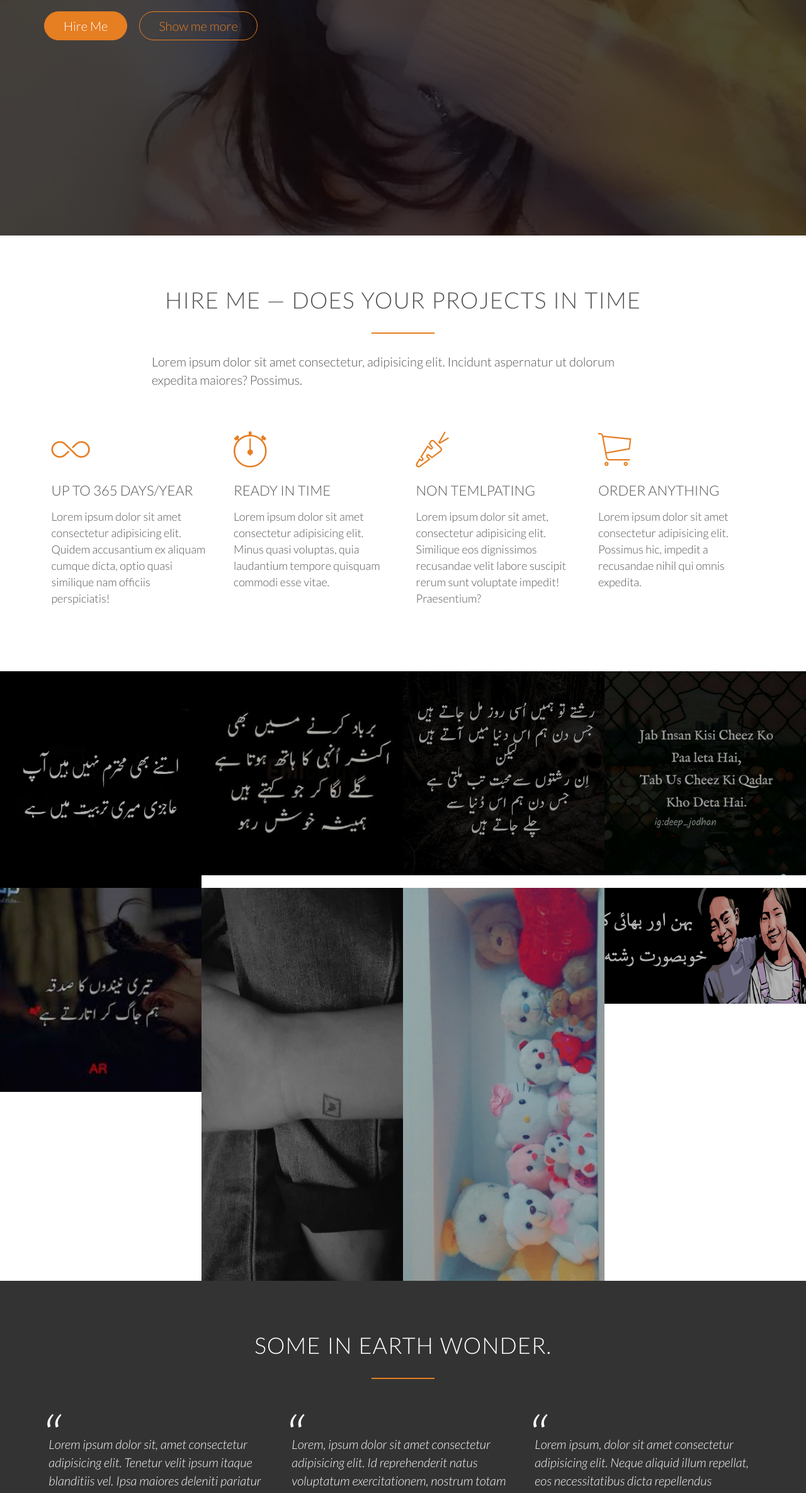
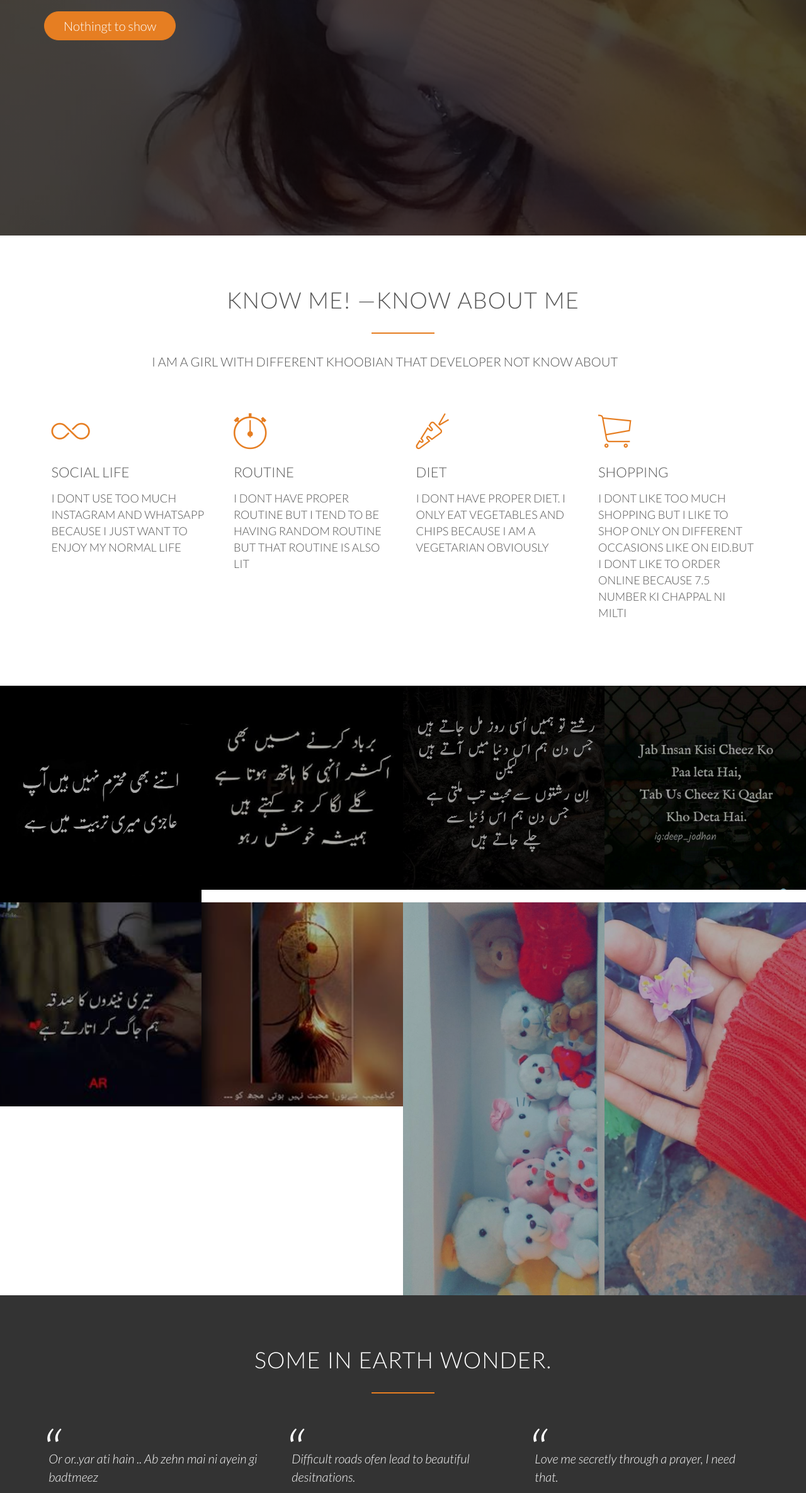
Before and after one commit to umerwaseem4/Client1Webpage, a plain HTML site: page index.html in a window 1280 px wide. Shown: the part 426-2797 px from the top of the page at 63% size. Drawn offline with nearby package versions, Linux system fonts and the light colour scheme; a script that the page names is missing; files whose address does not match are found by name.

Commit message:
added some changes

```diff
--- a/index.html
+++ b/index.html
@@ -30,47 +30,46 @@
             </nav>
             <div class="hero-text-box">
                 <h1>Myself Humna.<br>Born to be a Picasso.</h1>
-                <a class="btn btn-full js--scroll-to-plans" href="#">Hire Me</a>
-                <a class="btn btn-ghost js--scroll-to-start" href="#">Show me more</a>
+                <a class="btn btn-full js--scroll-to-plans" href="#">Nothingt to show</a>
             </div>
 
         </header>
 
         <section class="section-features js--section-features" id="features">
             <div class="row">
-                <h2>Hire Me &mdash; Does your projects in time</h2>
+                <h2>KNOW ME! &mdash;KNOW ABOUT ME</h2>
                 <p class="long-copy">
-                    Lorem ipsum dolor sit amet consectetur, adipisicing elit. Incidunt aspernatur ut dolorum expedita maiores? Possimus.
+                  I AM A GIRL WITH DIFFERENT KHOOBIAN THAT DEVELOPER NOT KNOW ABOUT
                 </p>
             </div>
 
             <div class="row js--wp-1">
                 <div class="col span-1-of-4 box">
                     <i class="ion-ios-infinite-outline icon-big"></i>
-                    <h3>Up to 365 days/year</h3>
+                    <h3>SOCIAL LIFE</h3>
                     <p>
-                        Lorem ipsum dolor sit amet consectetur adipisicing elit. Quidem accusantium ex aliquam cumque dicta, optio quasi similique nam officiis perspiciatis!
+                        I DONT USE TOO MUCH INSTAGRAM AND WHATSAPP BECAUSE I JUST WANT TO ENJOY MY NORMAL LIFE
                     </p>
                 </div>
                 <div class="col span-1-of-4 box">
                     <i class="ion-ios-stopwatch-outline icon-big"></i>
-                    <h3>Ready in time</h3>
+                    <h3>ROUTINE</h3>
                     <p>
-                       Lorem ipsum dolor sit amet consectetur adipisicing elit. Minus quasi voluptas, quia laudantium tempore quisquam commodi esse vitae.
+                      I DONT HAVE PROPER ROUTINE BUT I TEND TO BE HAVING RANDOM ROUTINE BUT THAT ROUTINE IS ALSO LIT
                     </p>
                 </div>
                 <div class="col span-1-of-4 box">
                     <i class="ion-ios-nutrition-outline icon-big"></i>
-                    <h3>Non Temlpating</h3>
+                    <h3>DIET</h3>
                     <p>
-                        Lorem ipsum dolor sit amet, consectetur adipisicing elit. Similique eos dignissimos recusandae velit labore suscipit rerum sunt voluptate impedit! Praesentium?
+                       I DONT HAVE PROPER DIET. I ONLY EAT VEGETABLES AND CHIPS BECAUSE I AM A VEGETARIAN OBVIOUSLY
                     </p>
                 </div>
                 <div class="col span-1-of-4 box">
                     <i class="ion-ios-cart-outline icon-big"></i>
-                    <h3>Order anything</h3>
+                    <h3>SHOPPING</h3>
                     <p>
-                       Lorem ipsum dolor sit amet consectetur adipisicing elit. Possimus hic, impedit a recusandae nihil qui omnis expedita.
+                        I DONT LIKE TOO MUCH SHOPPING BUT I LIKE TO SHOP ONLY ON DIFFERENT OCCASIONS LIKE ON EID.BUT I DONT LIKE TO ORDER ONLINE BECAUSE 7.5 NUMBER KI CHAPPAL NI MILTI
                     </p>
                 </div>
             </div>
@@ -107,7 +106,7 @@
                 </li>
                 <li>
                     <figure class="meal-photo">
-                        <img src="resources/css/img/portfolio3..jpg" alt="Healthy baguette with egg and vegetables">
+                        <img src="resources/css/img/12345.jpg" alt="Healthy baguette with egg and vegetables">
                     </figure>
                 </li>
                 <li>
@@ -117,7 +116,7 @@
                 </li>
                 <li>
                     <figure class="meal-photo">
-                        <img src="resources/css/img/fdgdfgfg.jpg" alt="Granola with cherries and strawberries">
+                        <img src="resources/css/img/123.jpg" alt="Granola with cherries and strawberries">
                     </figure>
                 </li>
             </ul>
@@ -133,20 +132,22 @@
             <div class="row">
                 <div class="col span-1-of-3">
                     <blockquote>
-                        Lorem ipsum dolor sit, amet consectetur adipisicing elit. Tenetur velit ipsum itaque blanditiis vel. Ipsa maiores deleniti pariatur excepturi ratione!
-                        <cite>Shahnawaz</cite>
+                        Or or..yar ati hain ..
+                        Ab zehn mai ni ayein gi badtmeez
+                        <cite>HUMNA</cite>
                     </blockquote>
                 </div>
                 <div class="col span-1-of-3">
                     <blockquote>
-                        Lorem, ipsum dolor sit amet consectetur adipisicing elit. Id reprehenderit natus voluptatum exercitationem, nostrum totam suscipit quia ipsam sapiente obcaecati!
-                       <cite>Shahnawaz</cite>
+                        Difficult roads ofen lead to beautiful desitnations.
+
+                       <cite>HUMNA</cite>
                     </blockquote>
                 </div>
                 <div class="col span-1-of-3">
                     <blockquote>
-                        Lorem ipsum, dolor sit amet consectetur adipisicing elit. Neque aliquid illum repellat, eos necessitatibus dicta repellendus explicabo esse natus laboriosam?
-                        <cite>Shahnawaz</cite>
+                        Love me secretly through a prayer, I need that.
+                        <cite>HUMNA</cite>
                     </blockquote>
                 </div>
             </div>
@@ -198,7 +199,7 @@
 
         <section class="section-form" id="plans">
             <div class="row">
-                <h2>Me Shahnawaz</h2>
+                <h2>CONTACT ME</h2>
             </div>
             <div class="row">
                 <form method="post" action="#" class="contact-form">
@@ -260,34 +261,38 @@
 
             </div>
         </section>
+        <!--Start of Tawk.to Script-->
+<script type="text/javascript">
+    var Tawk_API=Tawk_API||{}, Tawk_LoadStart=new Date();
+    (function(){
+    var s1=document.createElement("script"),s0=document.getElementsByTagName("script")[0];
+    s1.async=true;
+    s1.src='https://embed.tawk.to/5ec117bb8ee2956d73a1e699/default';
+    s1.charset='UTF-8';
+    s1.setAttribute('crossorigin','*');
+    s0.parentNode.insertBefore(s1,s0);
+    })();
+    </script>
+    <!--End of Tawk.to Script-->
 
         <footer>
             <div class="row">
                 <div class="col span-1-of-2">
-                    <ul class="footer-nav">
-                        <li><a href="#">About us</a></li>
-                        <li><a href="#">Blog</a></li>
-                        <li><a href="#">Hire</a></li>
-                        <li><a href="#">Web</a></li>
-                        <li><a href="#">Developer</a></li>
-                    </ul>
+
                 </div>
                 <div class="col span-1-of-2">
                     <ul class="social-links">
-                        <li><a href="#"><i class="ion-social-facebook"></i></a></li>
-                        <li><a href="#"><i class="ion-social-twitter"></i></a></li>
-                        <li><a href="#"><i class="ion-social-googleplus"></i></a></li>
-                        <li><a href="#"><i class="ion-social-instagram"></i></a></li>
+                        <li><a href="https://www.facebook.com/humna.art.craft"><i class="ion-social-facebook"></i></a></li>
+
+                        <li><a href="https://www.instagram.com/humni.girl/S"><i class="ion-social-instagram"></i></a></li>
                     </ul>
                 </div>
             </div>
             <div class="row">
                 <p>
-                    Lorem ipsum dolor sit amet consectetur adipisicing elit. Rem, vero. Sunt quis nisi necessitatibus, totam omnis cumque harum quas enim nobis blanditiis quos suscipit, a laboriosam illum repellendus officiis voluptate?
+                    Love is only a sweet feeling bound come & go away quickly
                 </p>
-                <p>
-                    Build with <i class="ion-ios-heart" style="color: #ea0000; padding: 0 3px;"></i> in the instagram.
-                </p>
+
             </div>
         </footer>
 
```
Also changed, not shown: resources/css/img/123.jpg (added), resources/css/img/12345.jpg (added).
